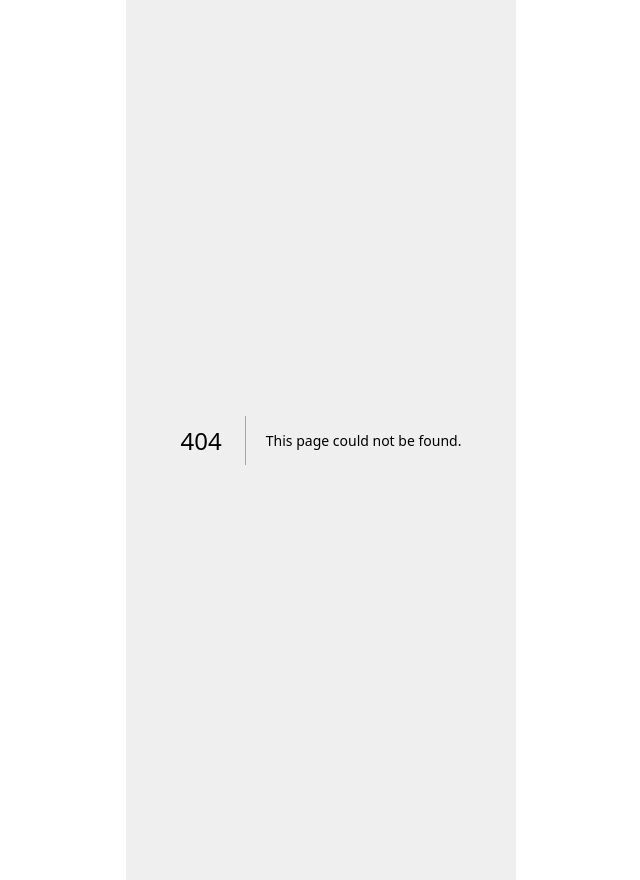
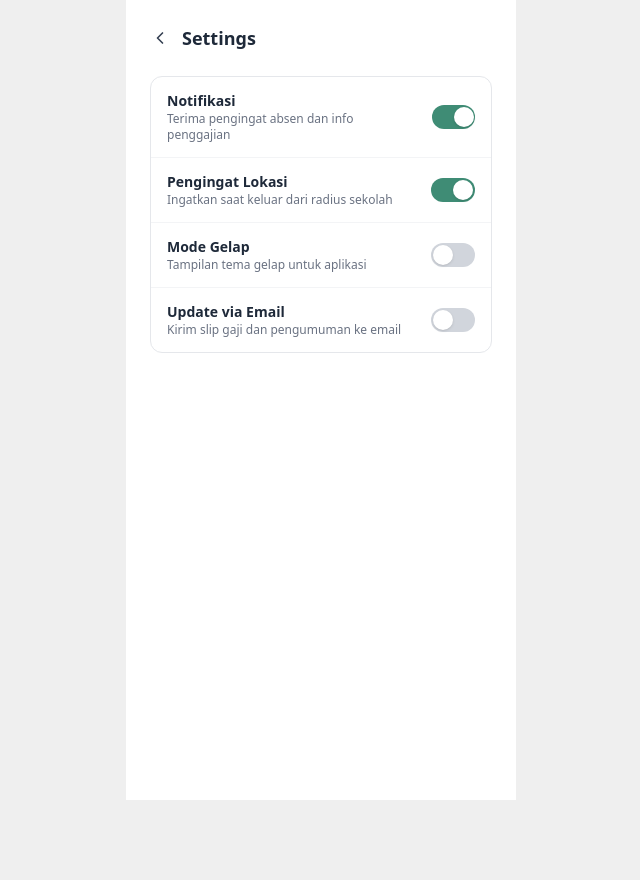
Before and after one commit to mauritshdb/absen, a Next.js app: page /profile/settings in a window 1280 px wide. Before the commit this address had no page. Shown: the whole page, without its empty margins (319-959 px from the left). After the commit the page ends 800 px from the top, so only its background shows below. Built offline with nearby package versions, Linux system fonts and the light colour scheme.

Commit message:
add settings

```diff
--- /dev/null
+++ b/app/profile/settings/page.tsx
@@ -0,0 +1,97 @@
+"use client";
+
+import { useState } from "react";
+import SubPageHeader from "@/components/SubPageHeader";
+
+function Toggle({
+  checked,
+  onChange,
+}: {
+  checked: boolean;
+  onChange: (val: boolean) => void;
+}) {
+  return (
+    <button
+      onClick={() => onChange(!checked)}
+      className={`relative w-11 h-6 rounded-full transition-colors duration-200 ${
+        checked ? "bg-[#3F8C75]" : "bg-gray-300"
+      }`}
+      aria-pressed={checked}
+    >
+      <span
+        className={`absolute top-0.5 left-0.5 w-5 h-5 rounded-full bg-white shadow transition-transform duration-200 ${
+          checked ? "translate-x-5" : "translate-x-0"
+        }`}
+      />
+    </button>
+  );
+}
+
+export default function SettingsPage() {
+  const [notifications, setNotifications] = useState(true);
+  const [locationReminder, setLocationReminder] = useState(true);
+  const [darkMode, setDarkMode] = useState(false);
+  const [emailUpdates, setEmailUpdates] = useState(false);
+
+  const items = [
+    {
+      label: "Notifikasi",
+      desc: "Terima pengingat absen dan info penggajian",
+      value: notifications,
+      onChange: setNotifications,
+    },
+    {
+      label: "Pengingat Lokasi",
+      desc: "Ingatkan saat keluar dari radius sekolah",
+      value: locationReminder,
+      onChange: setLocationReminder,
+    },
+    {
+      label: "Mode Gelap",
+      desc: "Tampilan tema gelap untuk aplikasi",
+      value: darkMode,
+      onChange: setDarkMode,
+    },
+    {
+      label: "Update via Email",
+      desc: "Kirim slip gaji dan pengumuman ke email",
+      value: emailUpdates,
+      onChange: setEmailUpdates,
+    },
+  ];
+
+  return (
+    <div className="relative flex flex-col min-h-screen pb-10 bg-white -mx-6 -my-10 px-6 py-6">
+      <SubPageHeader title="Settings" />
+
+      <div className="rounded-xl border border-gray-200 overflow-hidden">
+        {items.map((item, idx) => (
+          <div
+            key={item.label}
+            className={`flex items-center justify-between px-4 py-3.5 ${
+              idx !== items.length - 1 ? "border-b border-gray-100" : ""
+            }`}
+            style={{
+              animation: "fadeIn 0.35s ease forwards",
+              animationDelay: `${idx * 60}ms`,
+              opacity: 0,
+            }}
+          >
+            <div className="pr-4">
+              <p className="text-sm font-semibold text-gray-800">{item.label}</p>
+              <p className="text-xs text-gray-500">{item.desc}</p>
+            </div>
+            <Toggle checked={item.value} onChange={item.onChange} />
+          </div>
+        ))}
+      </div>
+
+      <style jsx global>{`
+        @keyframes fadeIn {
+          from { opacity: 0; transform: translateY(6px); }
+          to { opacity: 1; transform: translateY(0); }
+        }
+      `}</style>
+    </div>
+  );
+}
```
